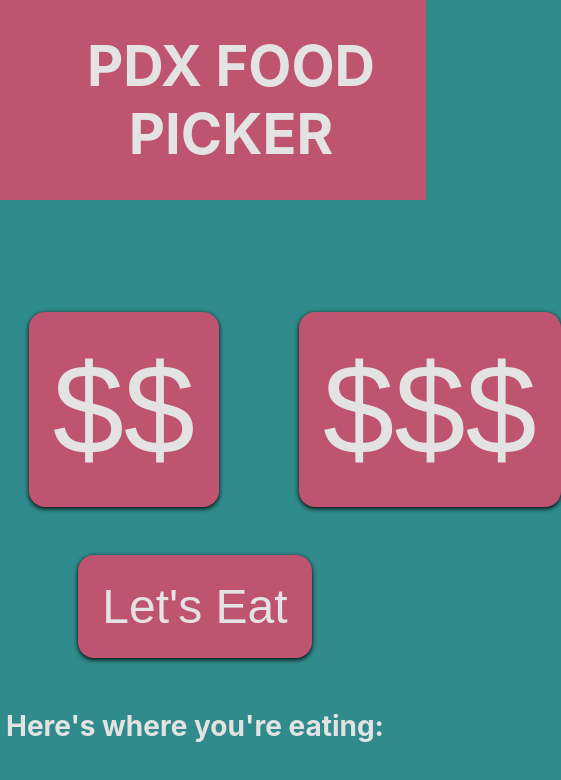
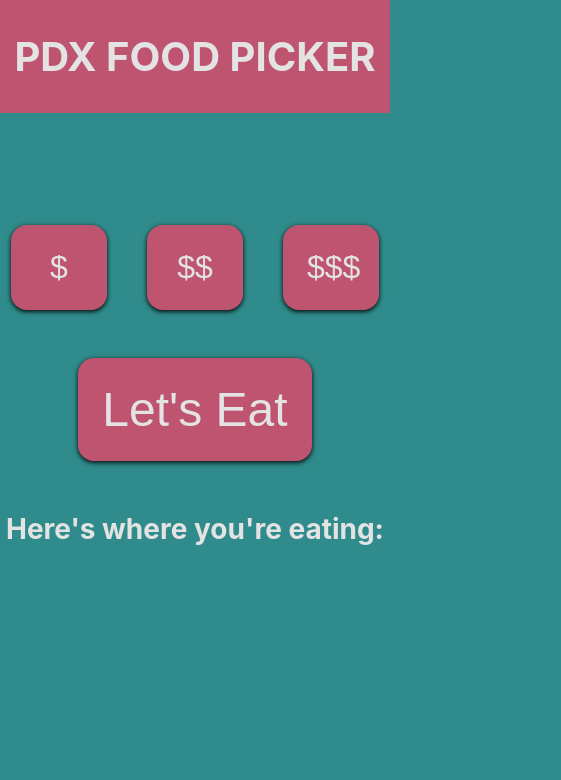
Before and after one commit to wcspinella/restaurant-picker, a React (Create React App) app: page / in a window 390 px wide. Shown: the top 780 px of the page, 561 px wide, since content can reach past the window. Built offline with nearby package versions, Linux system fonts and the light colour scheme.

Commit message:
fixed mobile view

```diff
--- a/src/App.css
+++ b/src/App.css
@@ -75,11 +75,22 @@ button:active {
 
 /* Mobile Adjustments */
 @media (max-width: 480px) {
+  p {
+    font-size: 2rem;
+  }
   .title {
-    font-size: 3.5rem;
+    font-size: 2.5rem;
+    padding-left: 0;
   }
   .final-result-prompt {
     font-size: 1.75rem;
     padding-top: 2rem;
   }
+  .dollar-button-container {
+    gap: 2.5rem;
+  }
+  .dollar-button {
+    font-size: 2rem;
+    width: 6rem;
+  }
 }
```
